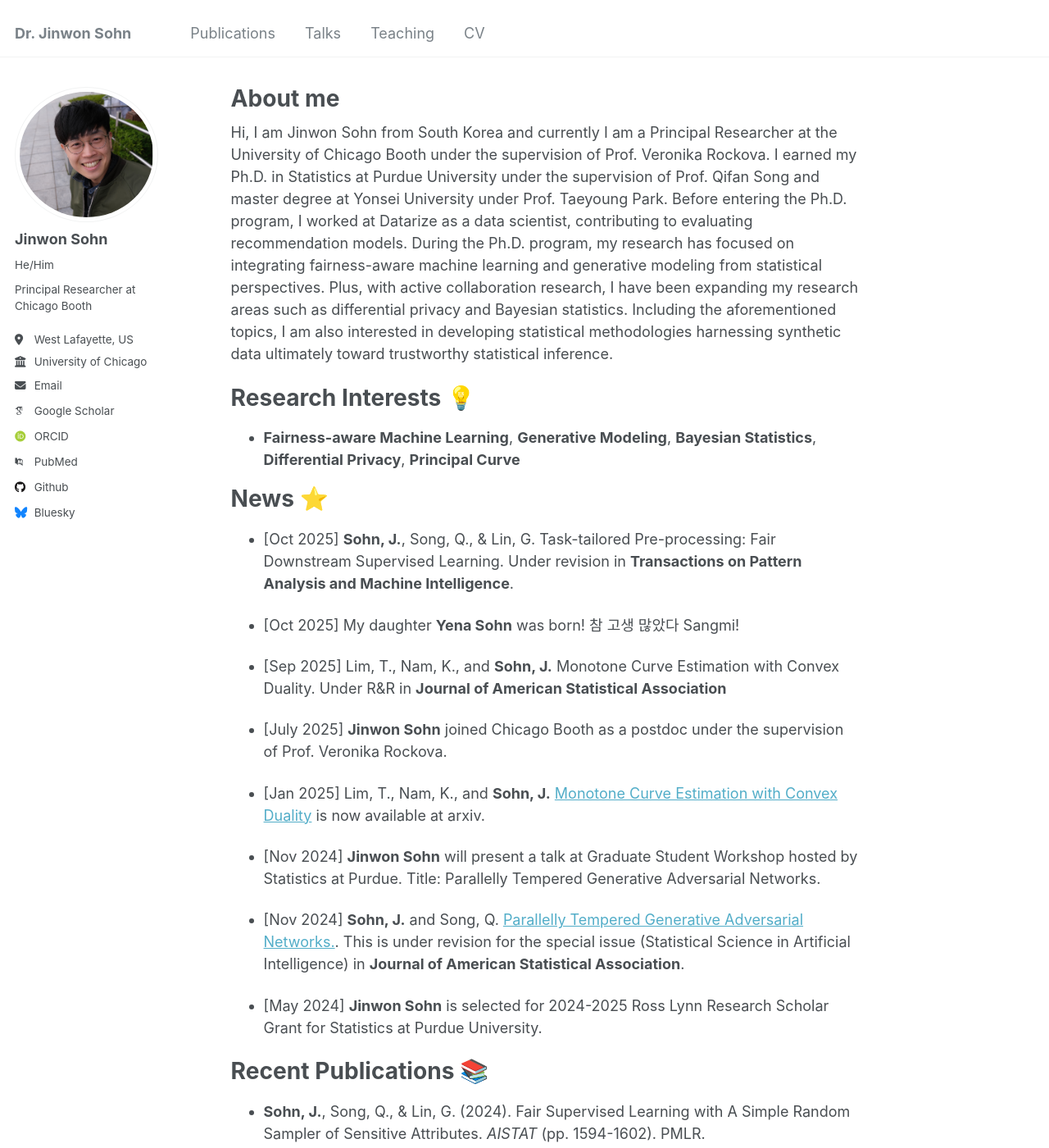
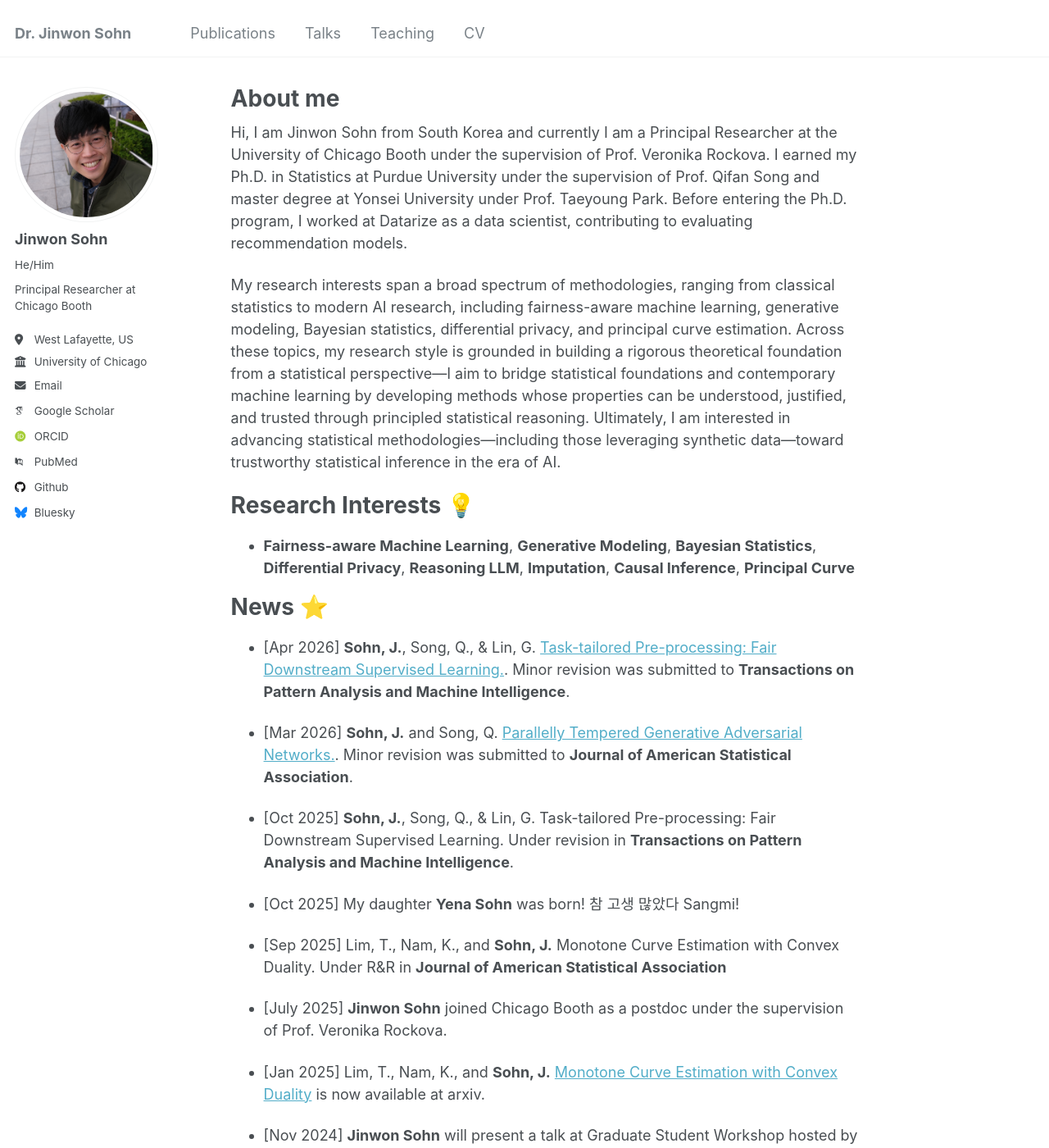
Before and after one commit to jwsohn612/jwsohn612.github.io, a Jekyll site: the page built from _pages/about.md, in a window 1280 px wide and 1400 px high. Shown: the whole window at 82% size. Built offline with Jekyll 4.4.1, drawn with Linux system fonts in a browser that asks for light colours; some web fonts are replaced.

Commit message:
Update About page: research interests and recent news

```diff
--- a/_pages/about.md
+++ b/_pages/about.md
@@ -7,14 +7,20 @@ redirect_from:
   - /about.html
 ---
 
-Hi, I am Jinwon Sohn from South Korea and currently I am a Principal Researcher at the University of Chicago Booth under the supervision of Prof. Veronika Rockova. I earned my Ph.D. in Statistics at Purdue University under the supervision of Prof. Qifan Song and master degree at Yonsei University under Prof. Taeyoung Park. Before entering the Ph.D. program, I worked at Datarize as a data scientist, contributing to evaluating recommendation models. During the Ph.D. program, my research has focused on integrating fairness-aware machine learning and generative modeling from statistical perspectives. Plus, with active collaboration research, I have been expanding my research areas such as differential privacy and Bayesian statistics. Including the aforementioned topics, I am also interested in developing statistical methodologies harnessing synthetic data ultimately toward trustworthy statistical inference.
+Hi, I am Jinwon Sohn from South Korea and currently I am a Principal Researcher at the University of Chicago Booth under the supervision of Prof. Veronika Rockova. I earned my Ph.D. in Statistics at Purdue University under the supervision of Prof. Qifan Song and master degree at Yonsei University under Prof. Taeyoung Park. Before entering the Ph.D. program, I worked at Datarize as a data scientist, contributing to evaluating recommendation models.
+
+My research interests span a broad spectrum of methodologies, ranging from classical statistics to modern AI research, including fairness-aware machine learning, generative modeling, Bayesian statistics, differential privacy, and principal curve estimation. Across these topics, my research style is grounded in building a rigorous theoretical foundation from a statistical perspective—I aim to bridge statistical foundations and contemporary machine learning by developing methods whose properties can be understood, justified, and trusted through principled statistical reasoning. Ultimately, I am interested in advancing statistical methodologies—including those leveraging synthetic data—toward trustworthy statistical inference in the era of AI.
 
 Research Interests 💡
 ======
-- **Fairness-aware Machine Learning**, **Generative Modeling**, **Bayesian Statistics**, **Differential Privacy**, **Principal Curve**
+- **Fairness-aware Machine Learning**, **Generative Modeling**, **Bayesian Statistics**, **Differential Privacy**, **Reasoning LLM**, **Imputation**, **Causal Inference**, **Principal Curve**
 
 News ⭐
 ======
+- [Apr 2026] **Sohn, J.**, Song, Q., & Lin, G. [Task-tailored Pre-processing: Fair Downstream Supervised Learning.](https://arxiv.org/abs/2601.11897). Minor revision was submitted to **Transactions on Pattern Analysis and Machine Intelligence**.
+
+- [Mar 2026] **Sohn, J.** and Song, Q. [Parallelly Tempered Generative Adversarial Networks.](https://arxiv.org/abs/2411.11786).  Minor revision was submitted to **Journal of American Statistical Association**.
+
 - [Oct 2025] **Sohn, J.**, Song, Q., & Lin, G. Task-tailored Pre-processing: Fair Downstream Supervised Learning. Under revision in **Transactions on Pattern Analysis and Machine Intelligence**.
 
 - [Oct 2025] My daughter **Yena Sohn** was born! 참 고생 많았다 Sangmi!
```
